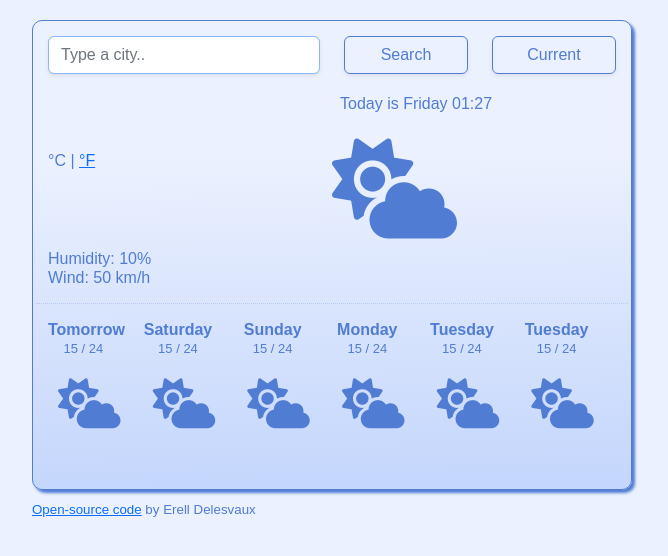
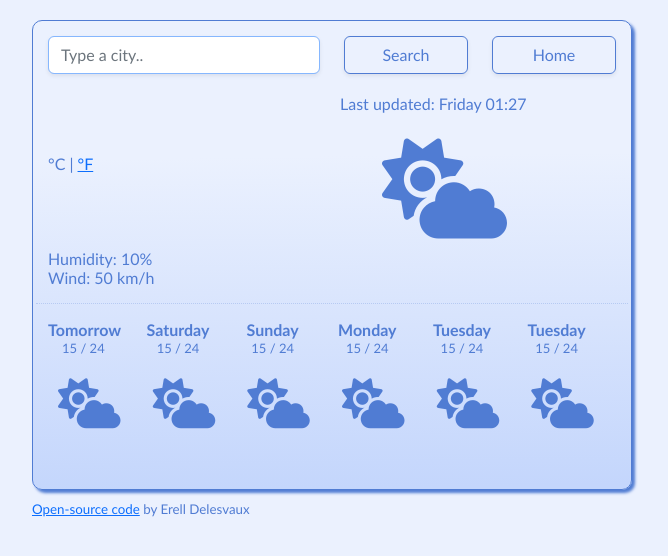
Before and after one commit to ErellD/final-project-shecodes-plus, a plain HTML site: page index.html in a window 1280 px wide. Shown: the whole page, without its empty margins (308-976 px from the left). Drawn offline with nearby package versions, Linux system fonts and the light colour scheme; no server answers.

Commit message:
Update time and weather description

```diff
--- a/index.html
+++ b/index.html
@@ -40,17 +40,15 @@
               />
             </div>
             <div class="col-3">
-          <button class="btn w-100 shadow-sm" id="current-location-button">Current </button></div>
+          <button class="btn w-100 shadow-sm" id="current-location-button">Home </button></div>
          <div class="row">
           <h1 class="col-6" id="city-name"></h1>
 
         <ul class="col-6 date-time " >
-          <li id="date-change">Today is Wednesday 12:42</li>
+          <li id="date-change">Last updated: Wednesday 12:42</li>
           <li id="weather-desc"></li>
         </ul>
 </div>
-
-
         <div class="row">
           <div class="col-6">
             <span class="temperature" id="temperature"></span>
@@ -67,35 +65,35 @@
           </div></div>
 <hr>
 <div class="row">
-  <div class="col-2 tomorrow-weather">
+  <div class="col-2 tomorrow-weather" id="second-day">
 <ul>
   <li class="tomorrow-day">Tomorrow</li>
   <li class="tomorrow-temperature">15 / 24</li>
   <li><i class="fa-solid fa-cloud-sun tomorrow-icon"></i></li>
 </ul>
 </div>
- <div class="col-2 tomorrow-weather">
+ <div class="col-2 tomorrow-weather" id="third-day">
 <ul>
   <li class="tomorrow-day">Saturday</li>
   <li class="tomorrow-temperature">15 / 24</li>
   <li><i class="fa-solid fa-cloud-sun tomorrow-icon"></i></li>
 </ul>
 </div>
- <div class="col-2 tomorrow-weather">
+ <div class="col-2 tomorrow-weather" id="fourth-day">
 <ul>
   <li class="tomorrow-day">Sunday</li>
   <li class="tomorrow-temperature">15 / 24</li>
   <li><i class="fa-solid fa-cloud-sun tomorrow-icon"></i></li>
 </ul>
 </div>
- <div class="col-2 tomorrow-weather">
+ <div class="col-2 tomorrow-weather" id="fifth-day">
 <ul>
   <li class="tomorrow-day">Monday</li>
   <li class="tomorrow-temperature">15 / 24</li>
   <li><i class="fa-solid fa-cloud-sun tomorrow-icon"></i></li>
 </ul>
 </div>
- <div class="col-2 tomorrow-weather">
+ <div class="col-2 tomorrow-weather" id="sixth-day">
 <ul>
   <li class="tomorrow-day">Tuesday</li>
   <li class="tomorrow-temperature">15 / 24</li>
--- a/script/script.js
+++ b/script/script.js
@@ -19,10 +19,15 @@ if (minutes < 10) {
   minutes = `0${minutes}`;
 }
 let changeDate = document.querySelector("#date-change");
-changeDate.innerHTML = `Today is ${day} ${hours}:${minutes}`;
+changeDate.innerHTML = `Last updated: ${day} ${hours}:${minutes}`;
 
 function displayWeather(response) {
-  document.querySelector("#city-name").innerHTML = response.data.name;
+  console.log(response);
+  let cityName = response.data.name;
+  let countryName = response.data.sys.country;
+  document.querySelector(
+    "#city-name"
+  ).innerHTML = `${cityName}, ${countryName}`;
   document.querySelector("#temperature").innerHTML = Math.round(
     response.data.main.temp
   );
@@ -31,7 +36,7 @@ function displayWeather(response) {
     response.data.wind.speed
   );
   document.querySelector("#weather-desc").innerHTML =
-    response.data.weather[0].main;
+    response.data.weather[0].description;
 }
 
 function search(city) {
--- a/src/styles.css
+++ b/src/styles.css
@@ -1,5 +1,5 @@
 body {
-  font-family: Arial, Helvetica, sans-serif;
+  font-family: "Gill Sans", "Gill Sans MT", Calibri, "Trebuchet MS", sans-serif;
   color: #507cd3;
   background-color: #ebf1fe;
 }
@@ -23,6 +23,9 @@ li {
   font-weight: 100;
   line-height: 19px;
   list-style: none;
+}
+li::first-letter {
+  text-transform: capitalize;
 }
 
 hr {
@@ -56,6 +59,7 @@ hr {
 }
 .weather-icon {
   font-size: 100px;
+  padding-left: 50px;
 }
 .tomorrow-icon {
   font-size: 50px;
@@ -71,9 +75,7 @@ hr {
   padding-bottom: 10px;
   text-align: center;
 }
-.tomorrow-weather {
-  padding: ;
-}
+
 .city-search-form {
   margin-bottom: 20px;
 }
```
